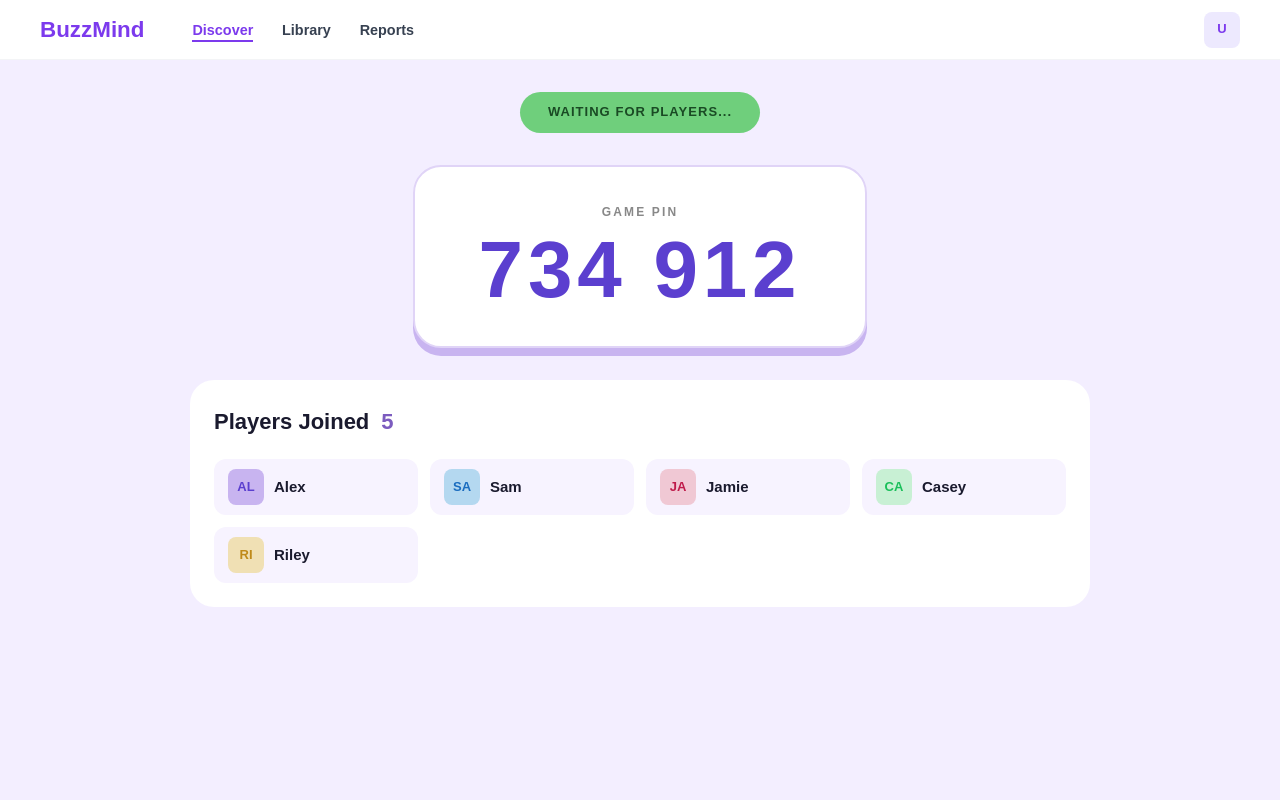
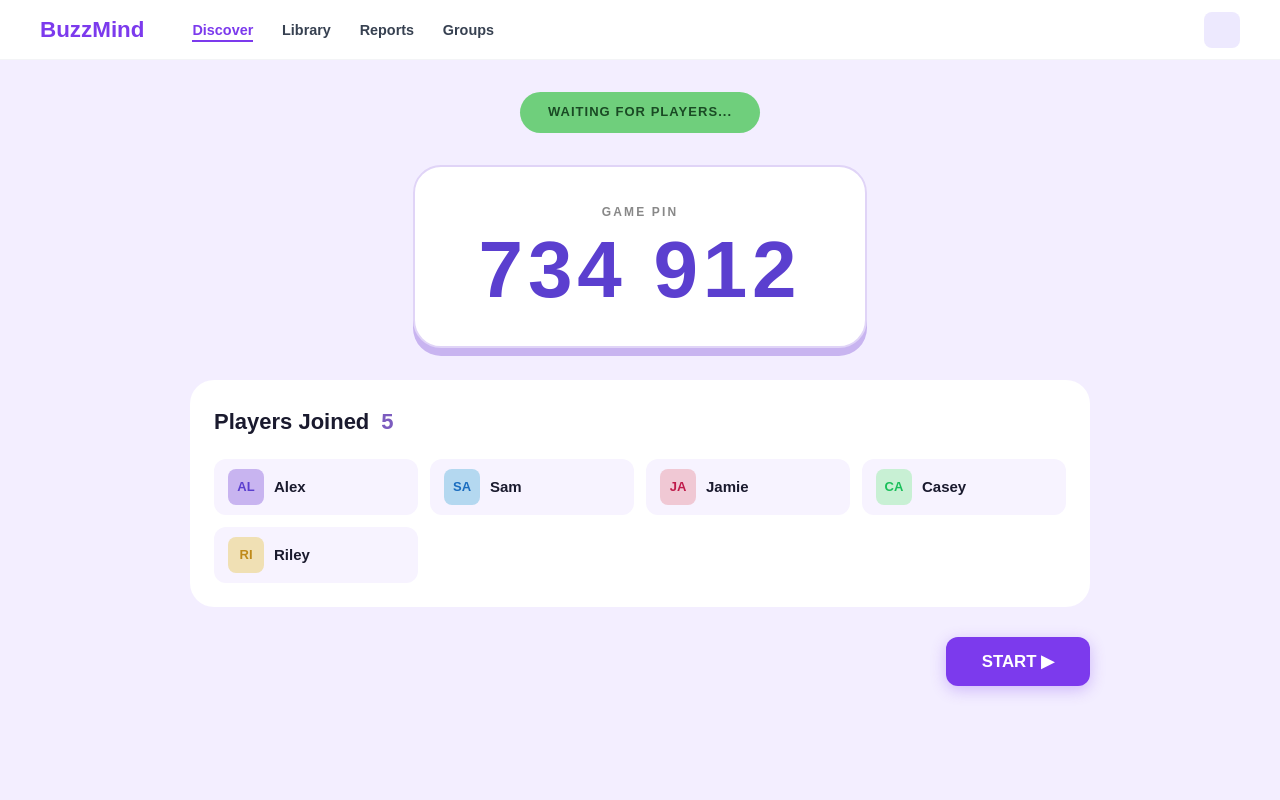
Before and after one commit to Hindam2/Frontend, a plain HTML site: page BuzzMind1/Student pages/Joined Students/Joined Students.html in a window 1280 px wide. Shown: the top 800 px of the page. Drawn offline with Linux system fonts and the light colour scheme.

Commit message:
Add files via upload

```diff
--- a/BuzzMind1/Student pages/Joined Students/Joined Students.css
+++ b/BuzzMind1/Student pages/Joined Students/Joined Students.css
@@ -214,6 +214,41 @@ ul {
     color: #1a1a2e;
 }
 
+.content-container {
+    width: 100%;
+    max-width: 900px;
+}
+
+.start-area {
+    display: flex;
+    justify-content: flex-end;
+    margin-top: 30px;
+}
+
+.start-btn {
+    background: #7c3aed;
+    color: white;
+    border: none;
+    padding: 14px 36px;
+    border-radius: 12px;
+    font-weight: 700;
+    font-size: 1.05rem;
+    display: flex;
+    align-items: center;
+    gap: 10px;
+    cursor: pointer;
+    transition: all 0.2s;
+    box-shadow: 0 4px 15px rgba(124, 58, 237, 0.3);
+}
+
+.start-btn:hover {
+    background: #6d28d9;
+    transform: translateY(-2px);
+}
+
+.start-btn:active {
+    transform: translateY(1px);
+}
 
 /* =============================================
    FOOTER
--- a/BuzzMind1/Student pages/Joined Students/Joined Students.html
+++ b/BuzzMind1/Student pages/Joined Students/Joined Students.html
@@ -11,14 +11,15 @@
 <body>
     <!-- ===== NAVBAR ===== -->
     <nav class="navbar">
-        <a href="../Home Page/Index.html" class="logo">BuzzMind</a>
+        <a href="#" class="logo">BuzzMind</a>
         <ul class="nav-links">
-            <li><a href="../Home Page/Index.html" class="active">Discover</a></li>
-            <li><a href="../Libary/index.html">Library</a></li>
-            <li><a href="../reports_design/reports_page.html">Reports</a></li>
+            <li><a href="#" class="active">Discover</a></li>
+            <li><a href="#">Library</a></li>
+            <li><a href="#">Reports</a></li>
+            <li><a href="#">Groups</a></li>
         </ul>
         <div class="nav-actions">
-            <a href="../Settings page/Settings.html"><div class="avatar">U</div></a>
+            <div class="avatar"></div>
         </div>
     </nav>
 
@@ -31,7 +32,7 @@
             <div class="pin-label">GAME PIN</div>
             <div class="pin-number">734 912</div>
         </div>
-
+        <div class="content-container">
             <div class="players-card">
                 <div class="players-header">
                     <div class="players-title">
@@ -62,6 +63,13 @@
                     </div>
                 </div>
 
+            </div>
+
+            <div class="start-area">
+                <button class="start-btn">
+                    START ▶
+                </button>
+            </div>
         </div>
 
     </div>
```
Lines whose indentation alone changed are shown as unchanged.
